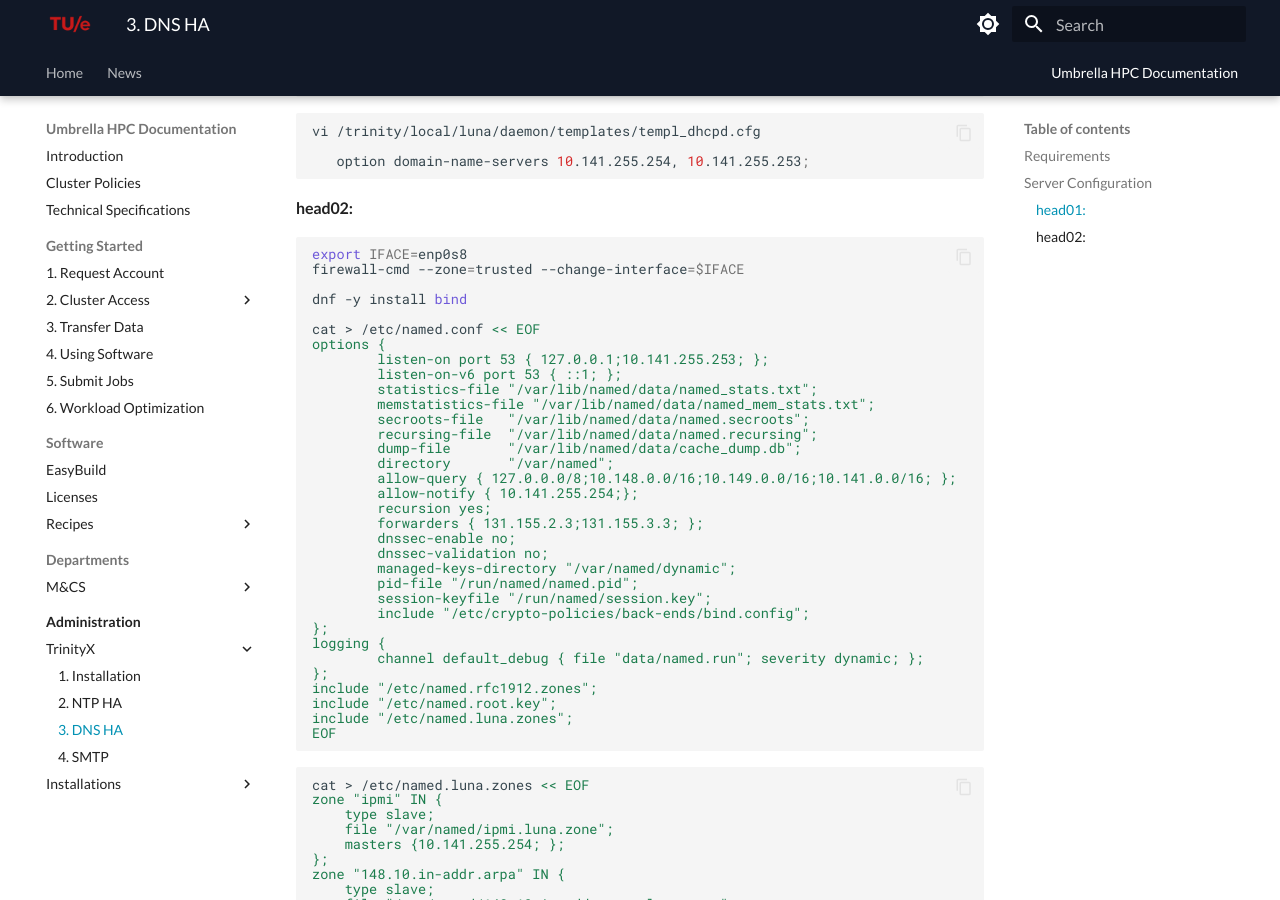
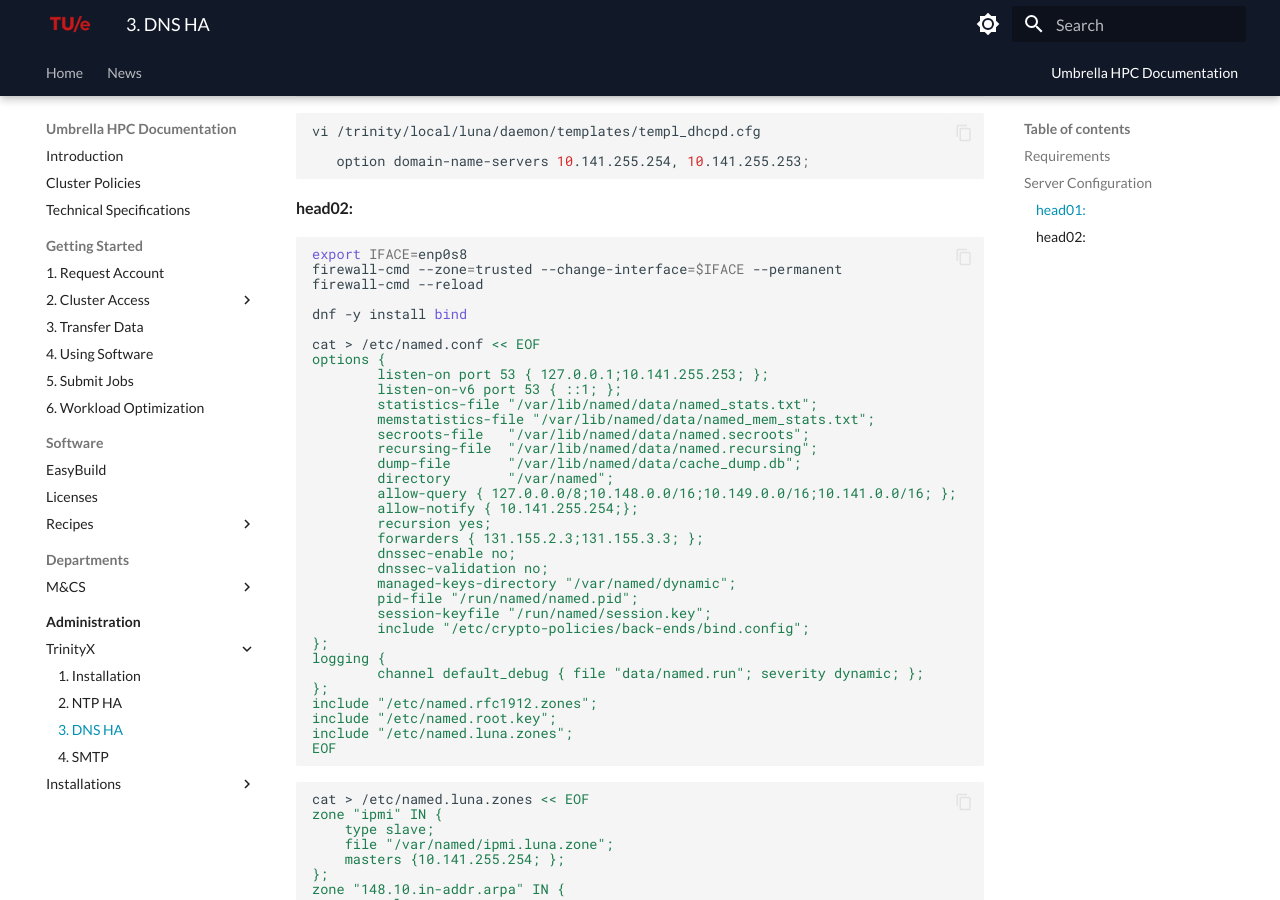
Before and after one commit to gferhpc/supercomputing.tue.nl, an MkDocs documentation site: the page built from pages/documentation/administration/trinityx/dns.md, in a window 1280 px wide and 900 px high, scrolled down 822 px. Built offline with MkDocs 1.6.1 and Material for MkDocs 9.7.7, drawn with Linux system fonts in a browser that asks for light colours.

Commit message:
Update dns.md

````diff
--- a/pages/documentation/administration/trinityx/dns.md
+++ b/pages/documentation/administration/trinityx/dns.md
@@ -47,7 +47,8 @@ vi /trinity/local/luna/daemon/templates/templ_dhcpd.cfg
 
 ```shell
 export IFACE=enp0s8
-firewall-cmd --zone=trusted --change-interface=$IFACE
+firewall-cmd --zone=trusted --change-interface=$IFACE --permanent
+firewall-cmd --reload
 
 dnf -y install bind
 
````
